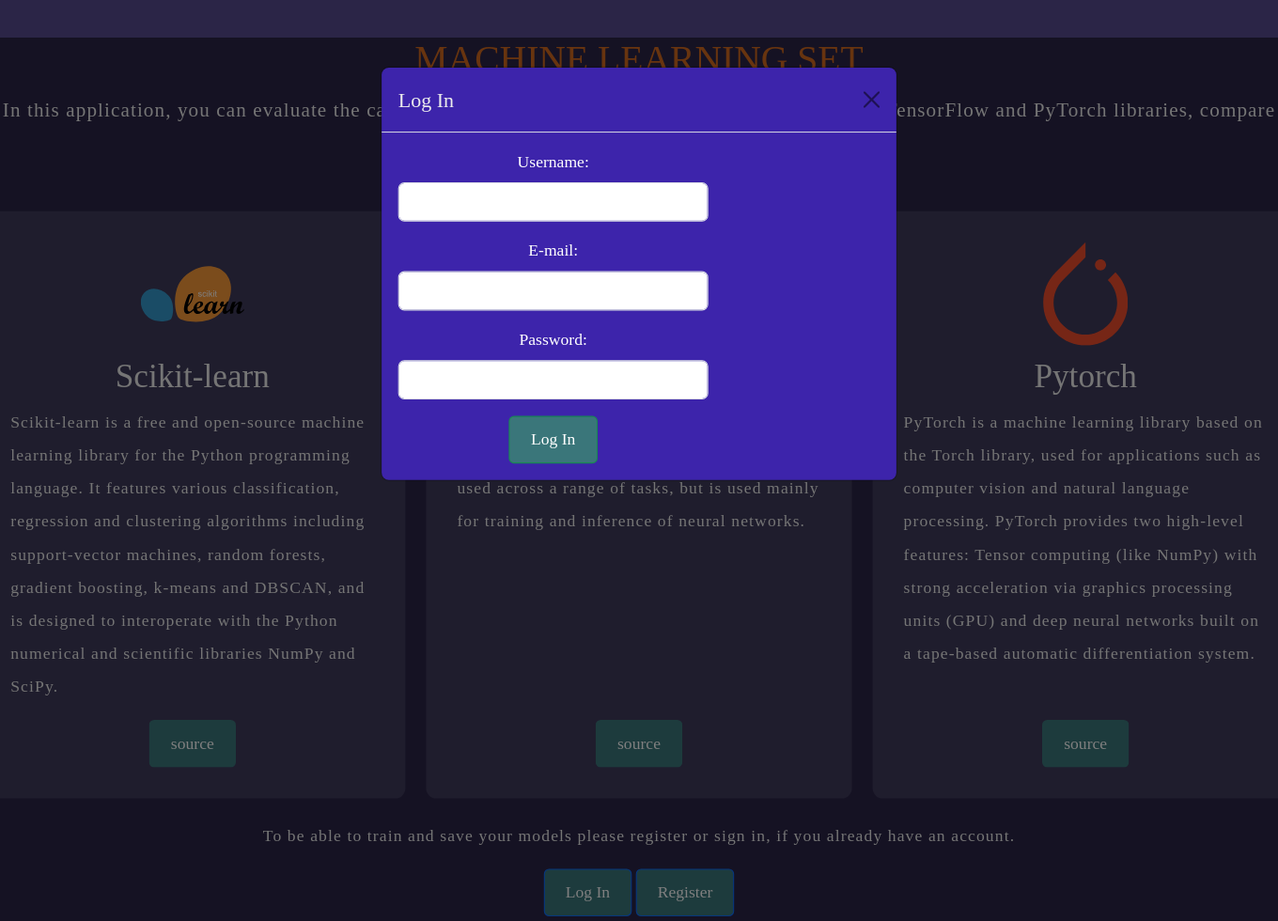
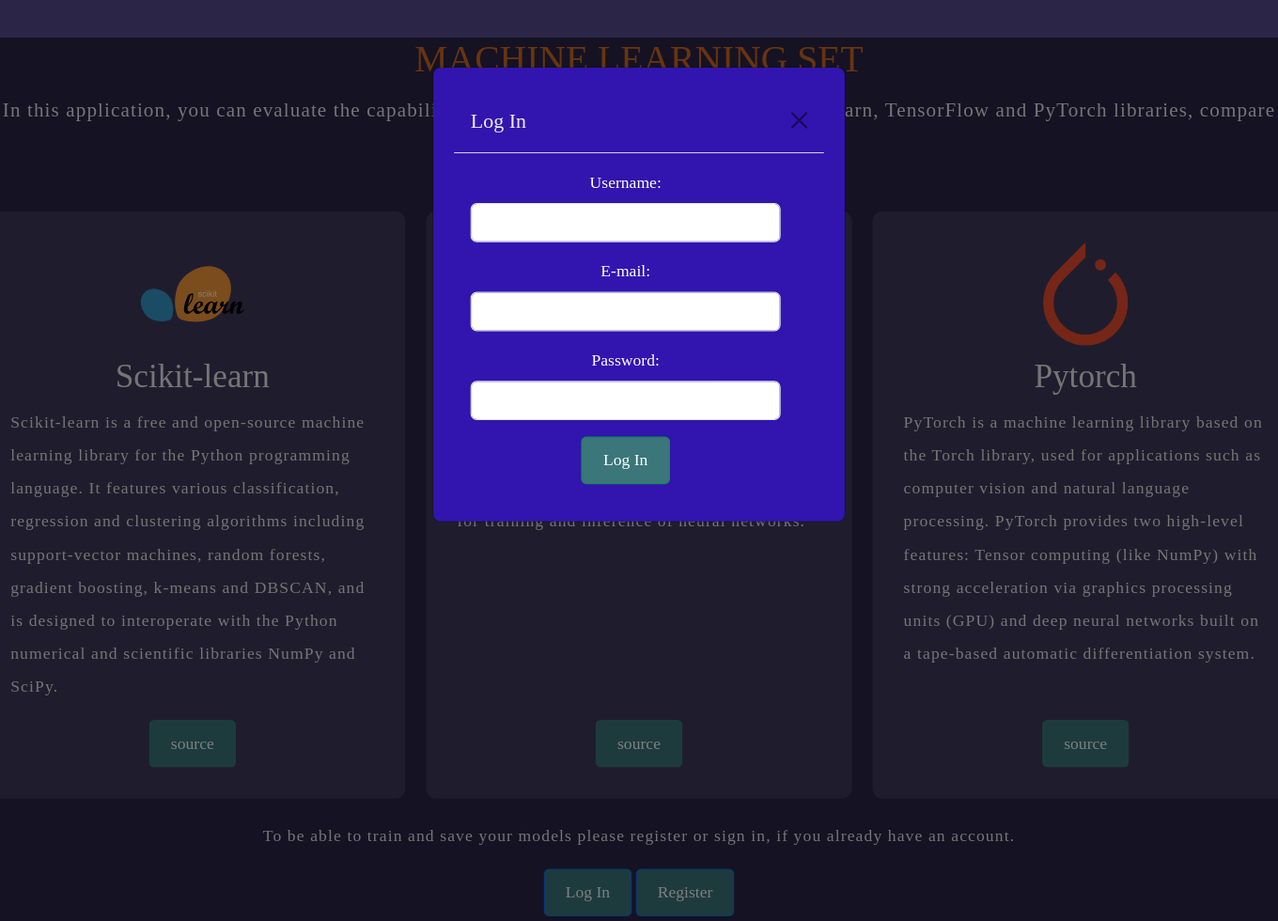
Before and after one commit to Art21042147/ML_Set, a FastAPI app: page / in a window 1360 px wide, after a click on "Log In". Shown: the whole page at 94% size. Run offline with FastAPI, Linux system fonts and the light colour scheme; parts of the project's set-up code (start-up, migrations or seed data) failed here and were passed over.

Commit message:
fix style

```diff
--- a/app/routers/pages.py
+++ b/app/routers/pages.py
@@ -25,7 +25,7 @@ async def main_page(request: Request):
 
 
 @page_router.get("/user_page", response_class=HTMLResponse)
-async def user_page(request: Request, user_name: str = None):
+async def user_page(request: Request, user_name: str):
     return templates.TemplateResponse(
         "user_page.html",
         {
--- a/app/static/styles.css
+++ b/app/static/styles.css
@@ -100,7 +100,13 @@ header p {
 }
 
 .modal-content {
-    background-color: #3d24ab;
+    background-color: #3115ae;
+    display: flex;
+    flex-direction: column;
+    justify-content: center;
+    margin: auto;
+    padding: 20px;
+    max-width: 400px;
 }
 
 .modal-body {
--- a/app/templates/base.html
+++ b/app/templates/base.html
@@ -5,7 +5,7 @@
     <meta name="viewport" content="width=device-width, initial-scale=1.0">
     <link href="https://cdn.jsdelivr.net/npm/bootstrap@5.3.0/dist/css/bootstrap.min.css" rel="stylesheet">
     <script src="https://cdn.jsdelivr.net/npm/bootstrap@5.3.0/dist/js/bootstrap.bundle.min.js"></script>
-    <link rel="stylesheet" href="app/static/styles.css">
+    <link href="app/static/styles.css" rel="stylesheet" type="text/css" />
     <title>{% block title %}MACHINE LEARNING SET{% endblock %}</title>
 </head>
 <body>
@@ -14,9 +14,3 @@
     </main>
 </body>
 </html>
-<script>
-    function toggleRegistrationForm() {
-        const form = document.getElementById("registration-form");
-        form.style.display = form.style.display === "none" ? "block" : "none";
-    }
-</script>
```
Also changed, not shown: app/routers/users.py (+4 -5 lines).
